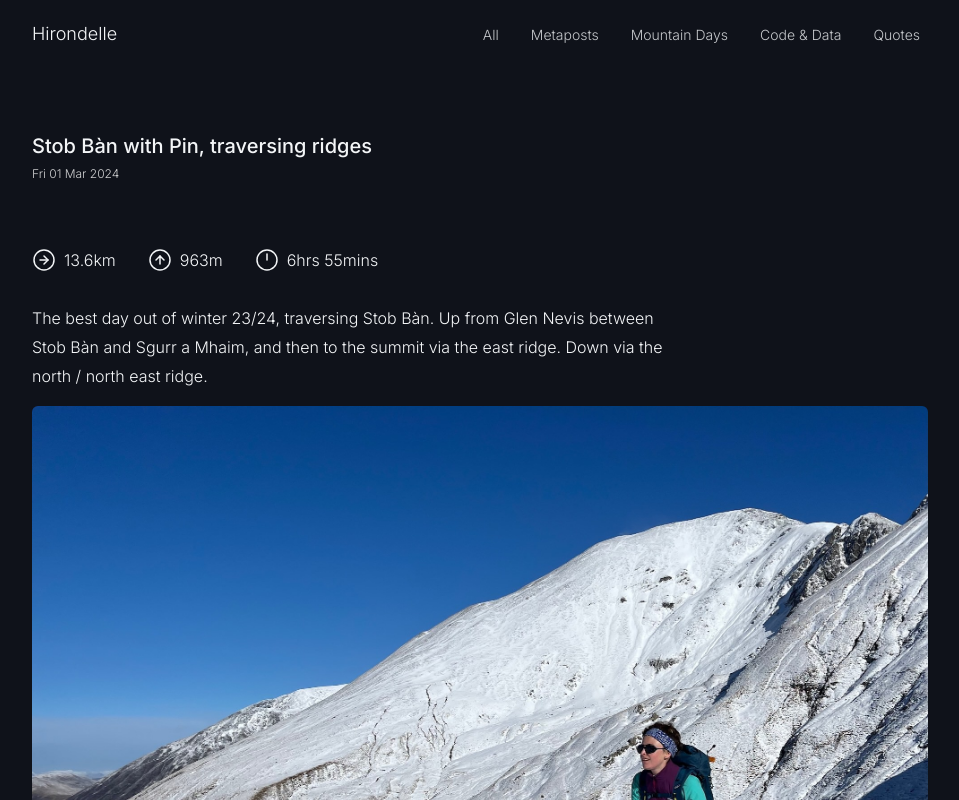
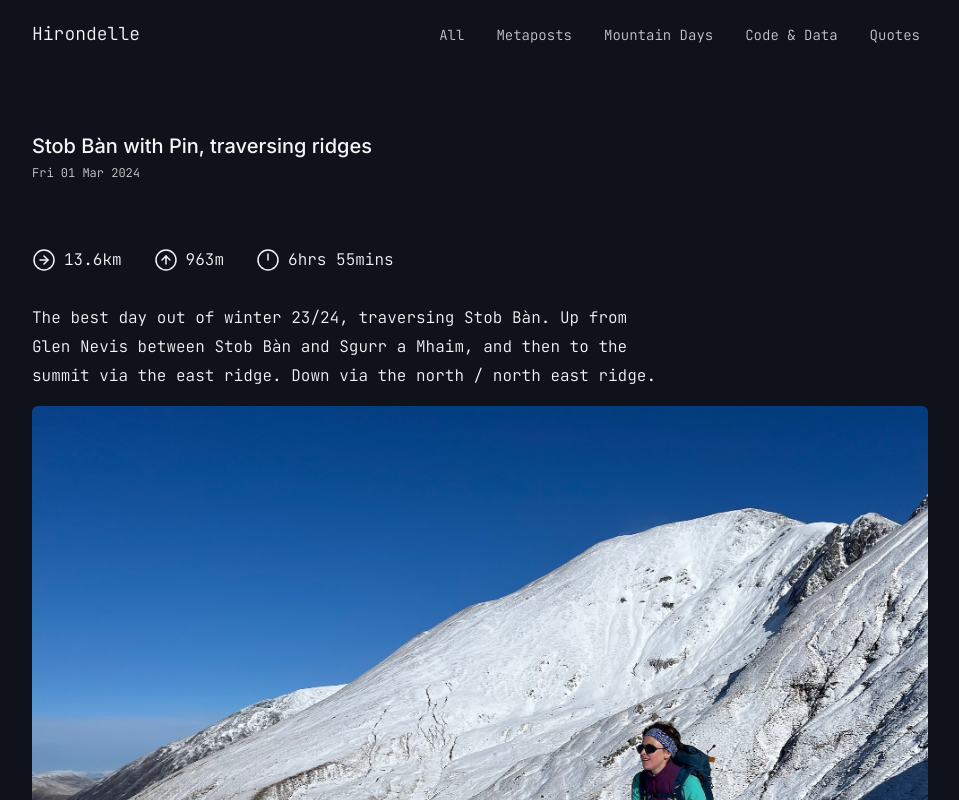
Before and after one commit to samjamead/hirondelle, a Next.js app: page /stobbanwithpin in a window 1280 px wide. Shown: the top 800 px of the page, without its empty margins (160-1119 px from the left). Built offline with nearby package versions, Linux system fonts and the light colour scheme.

Commit message:
Update fonts and styles
Add JetBrains mono

```diff
--- a/app/(posts)/posts.css
+++ b/app/(posts)/posts.css
@@ -1,3 +1,13 @@
+h1,
+h2 {
+  font-family: 'Inter', sans-serif;
+}
+
+h3 {
+  font-family: 'JetBrains Mono', monospace;
+  text-transform: uppercase;
+}
+
 h2 {
   margin-bottom: 2rem;
   font-size: 1.125rem;
--- a/app/layout.tsx
+++ b/app/layout.tsx
@@ -1,5 +1,5 @@
 import type { Metadata } from 'next';
-import { Inter } from 'next/font/google';
+import { Inter, JetBrains_Mono } from 'next/font/google';
 import './globals.css';
 import Header from '@/_components/header';
 import Footer from '@/_components/footer';
@@ -7,6 +7,7 @@ import { Suspense } from 'react';
 import Loading from './loading';
 
 const inter = Inter({ subsets: ['latin'] });
+const jetBrainsMono = JetBrains_Mono({ subsets: ['latin'] });
 
 export const metadata: Metadata = {
   title: 'Hirondelle',
@@ -21,7 +22,7 @@ export default function RootLayout({
   return (
     <html lang='en'>
       <body
-        className={`${inter.className} w-full min-h-screen px-4 font-light flex flex-col justify-start`}
+        className={`${inter.className} ${jetBrainsMono.className} w-full min-h-screen px-4 font-light flex flex-col justify-start`}
       >
         <Suspense fallback={<Loading />}>
           <Header />
```
